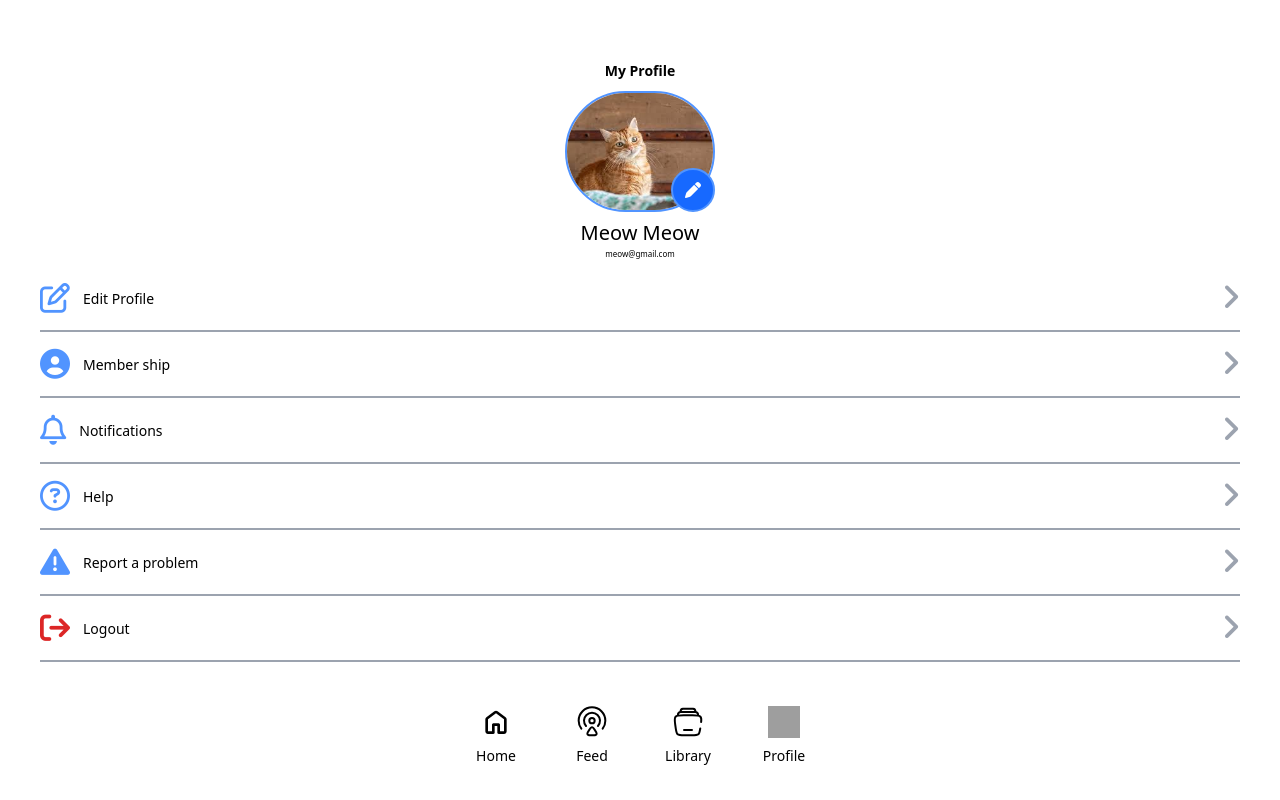
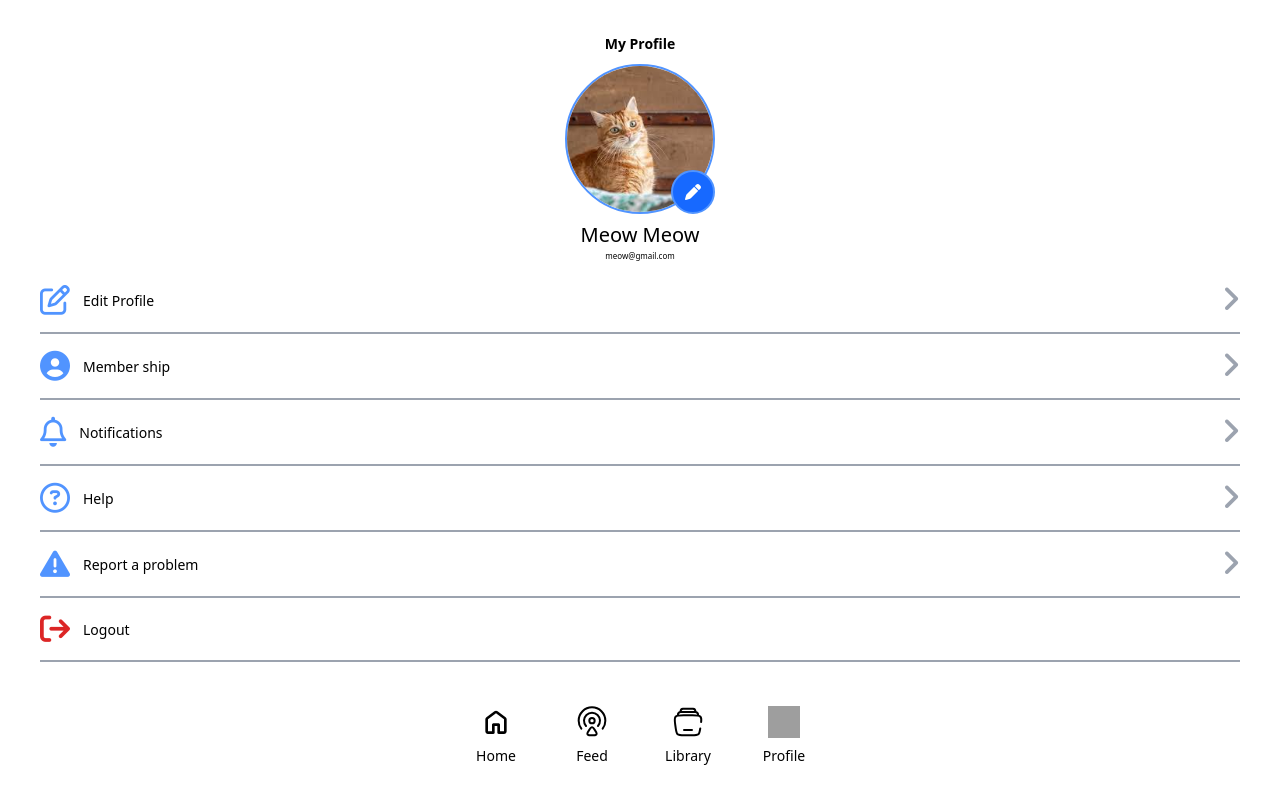
Before and after one commit to phonkiatrobkob05/lendly, a React (Vite) app: page /#/Profile in a window 1280 px wide. Built offline with nearby package versions, Linux system fonts and the light colour scheme; grey boxes are pictures that could not be loaded.

Commit message:
Profile page

```diff
--- a/src/pages/Profile.jsx
+++ b/src/pages/Profile.jsx
@@ -13,7 +13,7 @@ function Profile() {
         <div className="absolute w-[44px] h-[44px] bg-[#1769ff] rounded-full flex justify-center items-center bottom-0 right-0 border-2 border-[#5194ff] ">
           <i className="fa-solid fa-pen text-[#ffffff]"></i>
         </div>
-        <div className="w-full h-full rounded-full truncate border-2 border-[#5194ff] ">
+        <div className="aspect-square rounded-full truncate border-2 border-[#5194ff] ">
           <img
             src="/cat.jpg"
             alt="profile pic"
@@ -91,9 +91,6 @@ function Profile() {
             <i className="fa-solid fa-arrow-right-from-bracket text-[30px] text-[#DC2626]"></i>
             <p className="text-[14px]">Logout</p>
           </div>
-          <div className="">
-            <i className="fa-solid fa-angle-right text-[30px] text-[#9CA3AF]"></i>
-          </div>
         </div>
       </div>
 
```
